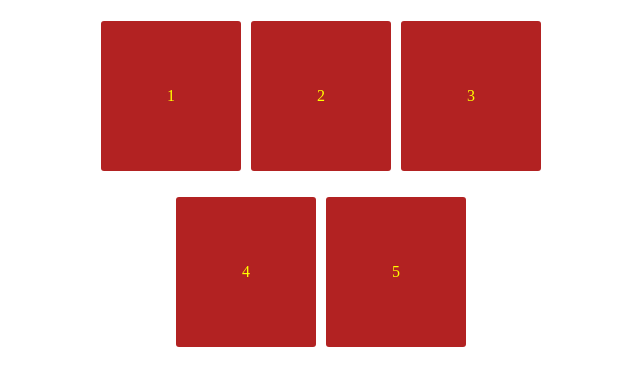
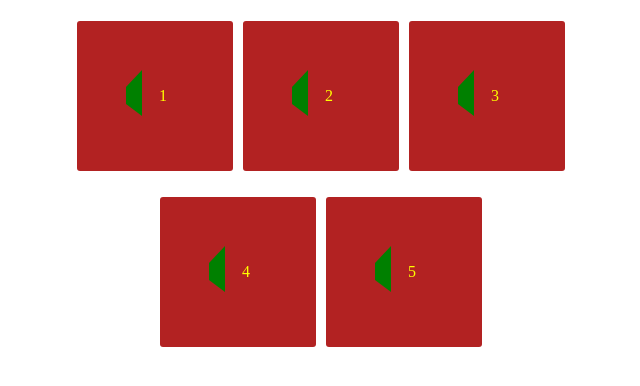
Before and after one commit to OlgaOrlova/Flexbox, a plain HTML site: page index.html in a window 1280 px wide. Shown: the whole page, without its empty margins (339-979 px from the left). Drawn offline with Linux system fonts and the light colour scheme.

Commit message:
inticator through psevdo-elements

```diff
--- a/style.css
+++ b/style.css
@@ -6,3 +6,13 @@
     border-radius: 3px;
     list-style-type: none;
 }
+.flex-element::before{
+    content: " ";
+    right: 17px;
+    position: relative;
+    width: 0;
+    height: 0;
+    border-top: 17px solid transparent;
+    border-right: 16px solid green !important;
+    border-bottom: 12px solid transparent;
+}
```
Also changed, not shown: code.js (added).
